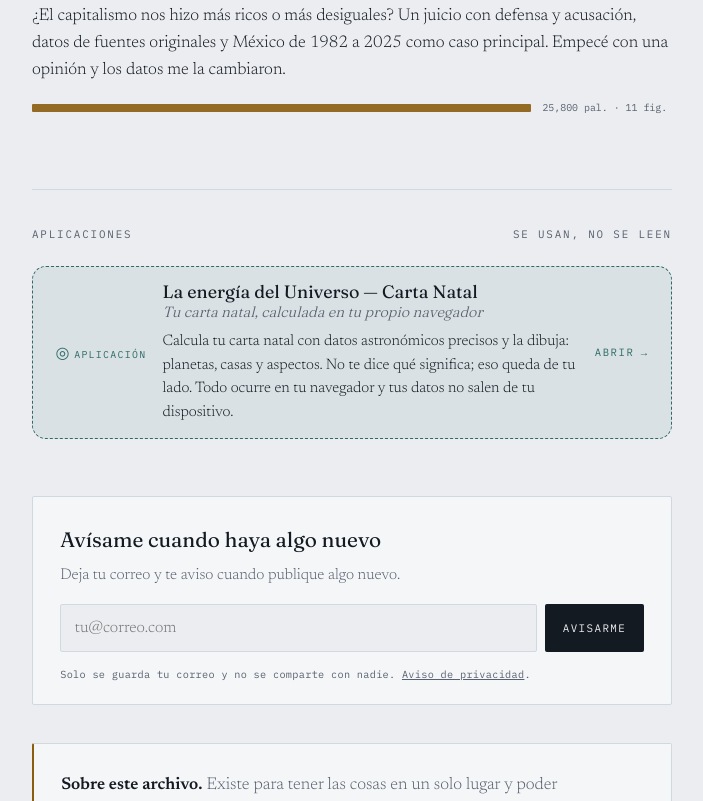
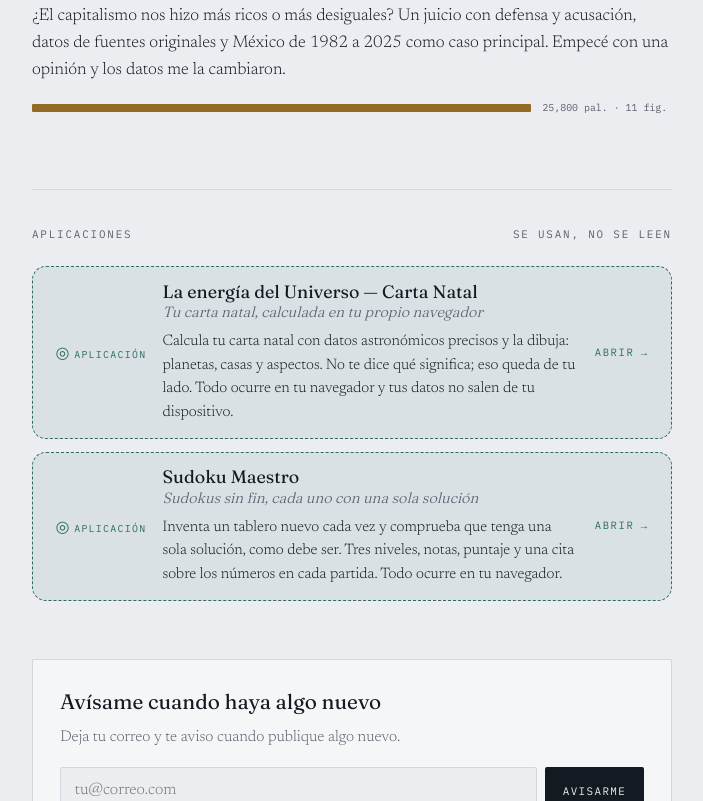
Before and after one commit to Alex-Vazquez73/Alex-Vazquez73.github.io, a plain HTML site: page index.html in a window 1280 px wide. Shown: the part 1931-2732 px from the top of the page, without its empty margins (288-991 px from the left). Drawn offline with Linux system fonts and the light colour scheme.

Commit message:
añade Sudoku Maestro a Aplicaciones

```diff
--- a/index.html
+++ b/index.html
@@ -231,7 +231,7 @@ h1{font-family:"Fraunces","Newsreader",Georgia,serif;font-weight:400;
     <p class="eyebrow">Archivo · Alejandro Vázquez</p>
     <h1>Lo que voy entendiendo</h1>
     <p class="lede">Ensayos y aplicaciones de filosofía, economía, ciencia y misticismo. Se hacen para entender algo, no para convencer a nadie; si de paso incomodan un poco, mejor.</p>
-    <p class="totales"><span><b>5</b> ensayos</span><span><b>1</b> aplicación</span><span><b>64,526</b> palabras</span><span><b>~5 h 23 min</b> de lectura</span></p>
+    <p class="totales"><span><b>5</b> ensayos</span><span><b>2</b> aplicaciones</span><span><b>64,526</b> palabras</span><span><b>~5 h 23 min</b> de lectura</span></p>
   </header>
 
   <p class="section-label"><span>Lo último publicado</span><span class="count">Junio 2026</span></p>
@@ -292,6 +292,11 @@ h1{font-family:"Fraunces","Newsreader",Georgia,serif;font-weight:400;
       <span><span class="ti">La energía del Universo — Carta Natal</span><span class="sub">Tu carta natal, calculada en tu propio navegador</span><span class="resumen">Calcula tu carta natal con datos astronómicos precisos y la dibuja: planetas, casas y aspectos. No te dice qué significa; eso queda de tu lado. Todo ocurre en tu navegador y tus datos no salen de tu dispositivo.</span></span>
       <span class="leer"><span>Abrir</span><span>&rarr;</span></span>
     </a></li>
+    <li><a class="app" href="sudoku-maestro/">
+      <span class="sello"><span>◎</span>Aplicación</span>
+      <span><span class="ti">Sudoku Maestro</span><span class="sub">Sudokus sin fin, cada uno con una sola solución</span><span class="resumen">Inventa un tablero nuevo cada vez y comprueba que tenga una sola solución, como debe ser. Tres niveles, notas, puntaje y una cita sobre los números en cada partida. Todo ocurre en tu navegador.</span></span>
+      <span class="leer"><span>Abrir</span><span>&rarr;</span></span>
+    </a></li>
   </ul>
 
   <section class="sus" aria-labelledby="sus-h">
```
